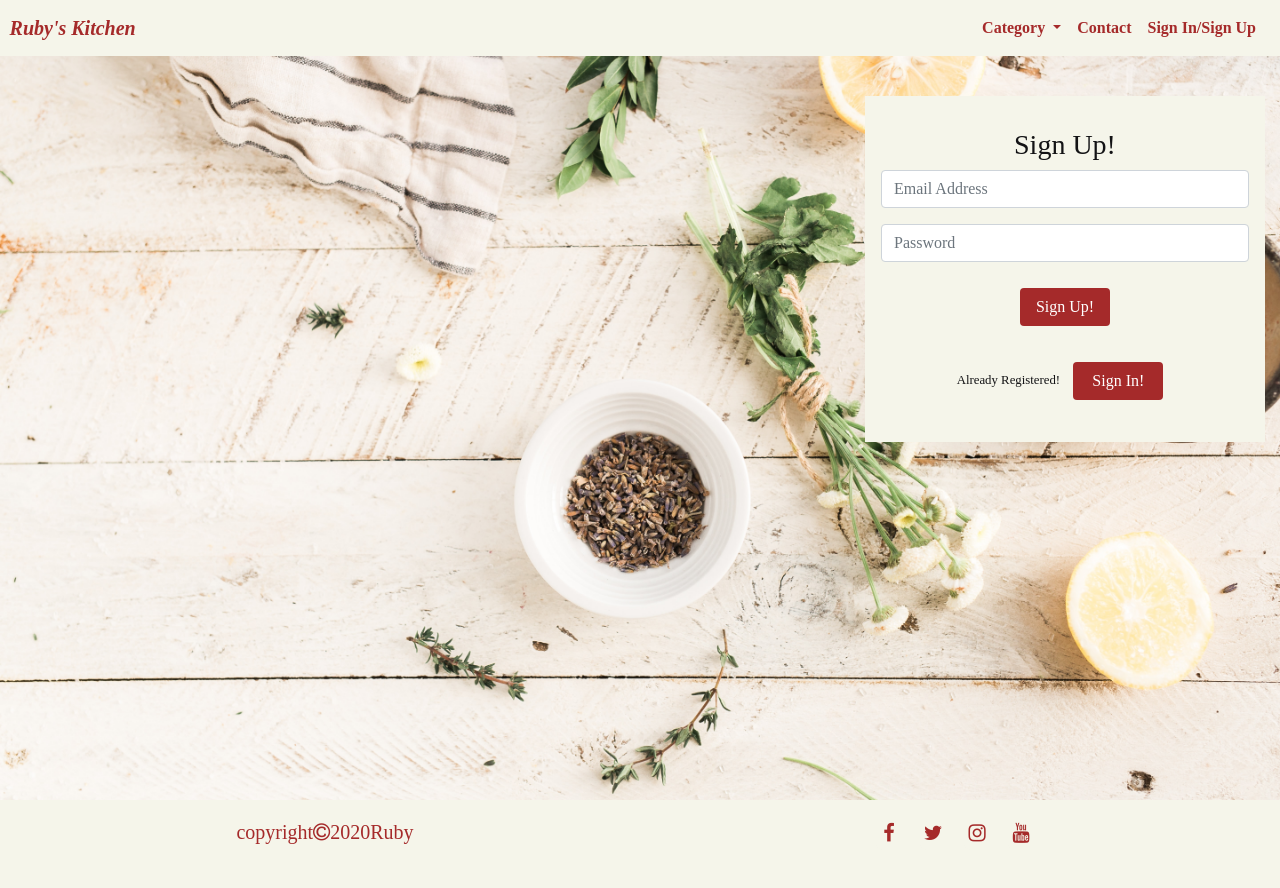
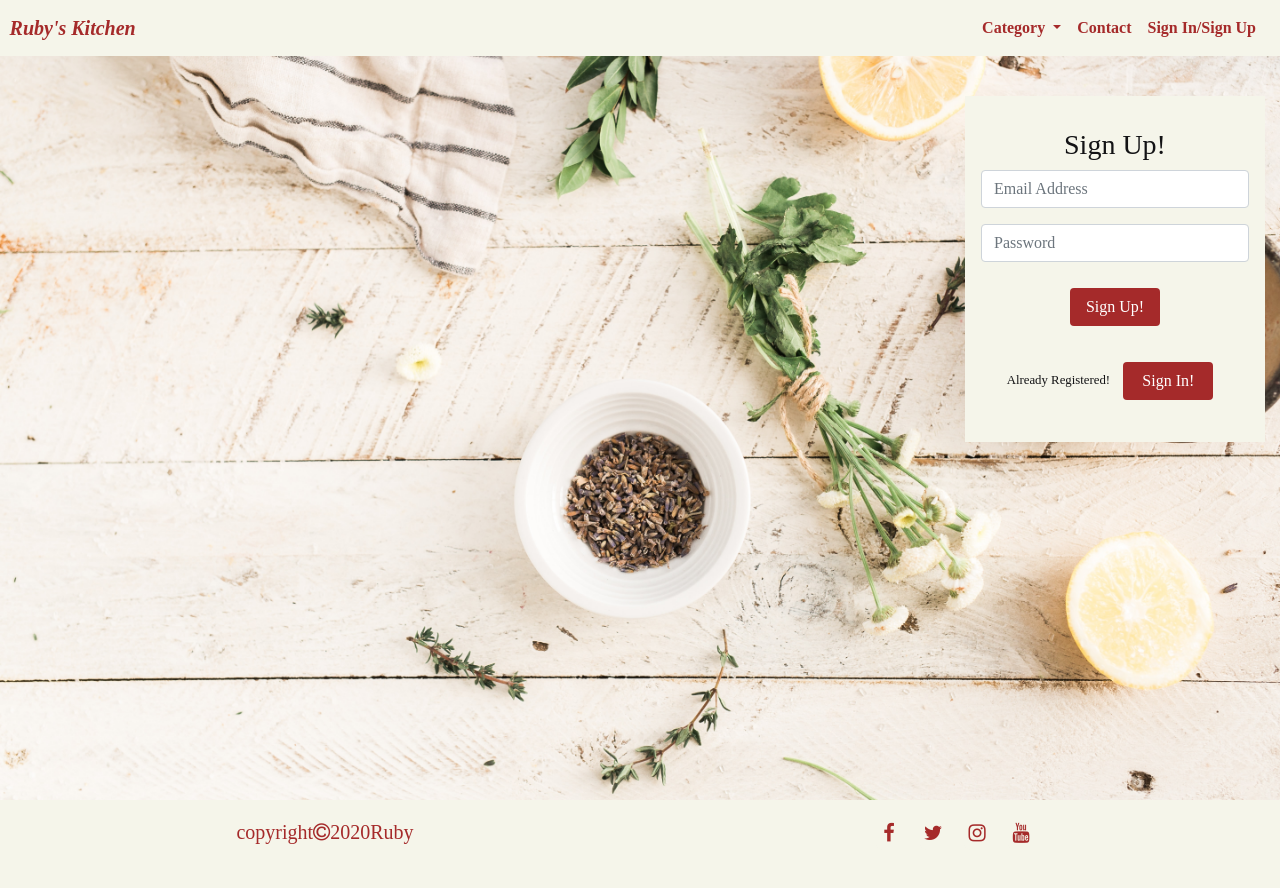
Before and after one commit to RubySrivastava/ms3-recipe, a Flask app: page /signup in a window 1280 px wide. Run offline with Flask 2, Linux system fonts and the light colour scheme; some libraries are stand-ins or nearby versions.

Commit message:
Update min-width of form

```diff
--- a/static/css/style.css
+++ b/static/css/style.css
@@ -267,7 +267,7 @@ body {
   margin-top: 6rem;
   margin-bottom: 2rem;
   width: 100%;
-  min-width: 400px;
+  min-width: 300px;
   font-family: "expo";
   color: #131315;
 }
@@ -291,7 +291,6 @@ body {
   justify-content: right;
   position: relative;
 }
-
 /*End Sign up Page*/
 .message-container {
   background: url("../image/contact.jpg") no-repeat bottom right;
--- a/templates/contact.html
+++ b/templates/contact.html
@@ -3,7 +3,7 @@
 
 <div class="container-fluid message-container img-fluid">
         <div class="row">
-            <div class="col-sm-6">
+            <div class="col-md-6">
                 <section class="callout message-box text-center">
                     <form onsubmit="return sendMail(this);">
                         <div>
@@ -35,7 +35,7 @@
                 </div>
             </div>
 
-            <div class="col-sm-6">
+            <div class="col-md-6">
                 <section class="callout message-box text-center">
                 <h4>Want to post recipe?<a href="{{url_for ('signup') }}">Sign Up</a></h4>
                 <h4>Already have an account?<a href="{{url_for ('login') }}">Sign In</a></h4>
--- a/templates/login.html
+++ b/templates/login.html
@@ -5,7 +5,7 @@
     <div class="row ">
         <div class="col-12">
             <section class="callout login-box text-center">
-                <h3>Sign In!</h3>
+                <h2>Sign In!</h2>
                 <form method="POST" action="{{ url_for('login') }}">
                     <div class="form-group row">
                         <div class="col-sm-12">
--- a/templates/signup.html
+++ b/templates/signup.html
@@ -2,7 +2,7 @@
 {% block content %}
 
 <div class="container-fluid container-signup img-fluid">
-    <h3 class="top-text">Sign Up!</h3>
+    <h2 class="top-text">Sign Up!</h2>
     <div class="row ">
         <div class="col-12">
 
```
